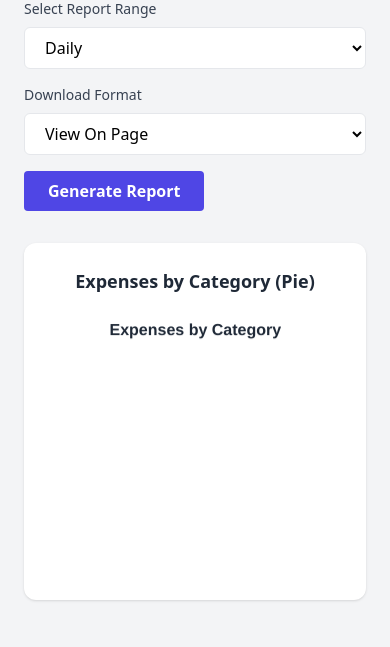
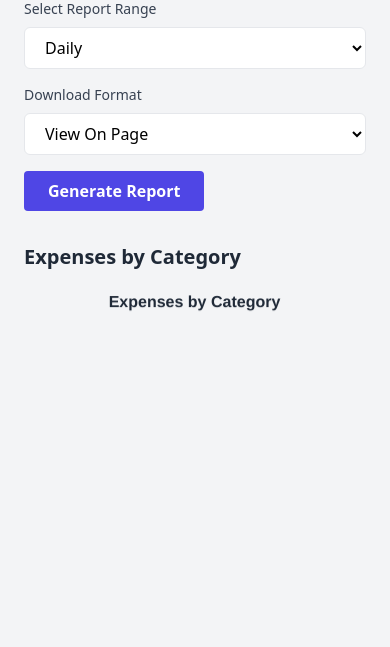
Before and after one commit to ShobhitTyagiiii/ETS, a Django app: page /reports/ in a window 390 px wide. Shown: the part 197-844 px from the top of the page. Run offline with Django 4.2, Linux system fonts and the light colour scheme; a user stored in the database is signed in; data comes from the database, SQL or seed files in the repository; data that the repository does not hold is empty; some libraries are stand-ins or nearby versions.

Commit message:
Updated reports page: removed bar chart, retained pie chart only; adjusted dashboard chart sizes; integrated navbar and sidebar into edit page

```diff
--- a/Tracker/templates/reports.html
+++ b/Tracker/templates/reports.html
@@ -90,17 +90,16 @@
         </button>
       </form>
 
-      <!-- Only Pie Chart (Bar Chart Removed) -->
-      <div class="bg-white p-6 rounded-xl shadow flex justify-center items-center">
-        <div class="w-[90%] md:w-[85%]">
-          <h3 class="text-lg font-semibold text-gray-800 mb-4 text-center">Expenses by Category (Pie)</h3>
-          <canvas id="categoryChart" height="300"></canvas>
+      <div class="mt-8">
+        <h3 class="text-xl font-semibold text-gray-800 mb-3">Expenses by Category</h3>
+        <div class="chart-wrapper reports-chart flex justify-center">
+          <div class="w-[80%] max-w-md">
+            <canvas id="categoryChart" width="300" height="300"></canvas>
+          </div>
         </div>
       </div>
-    </main>
-  </div>
 
-  <!-- ✅ Pie Chart Script Only -->
+  <!-- ✅ Chart Rendering Script -->
   <script>
     document.addEventListener('DOMContentLoaded', function () {
       const range = document.getElementById("rangeSelect").value;
@@ -108,8 +107,8 @@
       fetch(`/api/reports-chart-data/?range=${range}`)
         .then(res => res.json())
         .then(data => {
-          const pieCtx = document.getElementById("categoryChart").getContext("2d");
-          new Chart(pieCtx, {
+          const ctx = document.getElementById("categoryChart").getContext("2d");
+          new Chart(ctx, {
             type: "pie",
             data: {
               labels: data.category_labels,
@@ -127,7 +126,9 @@
               plugins: {
                 legend: {
                   position: "bottom",
-                  labels: { color: "#1f2937" }
+                  labels: {
+                    color: "#1f2937"
+                  }
                 },
                 title: {
                   display: true,
@@ -142,5 +143,6 @@
         .catch(err => console.error("Chart load error:", err));
     });
   </script>
+
 </body>
 </html>
```
